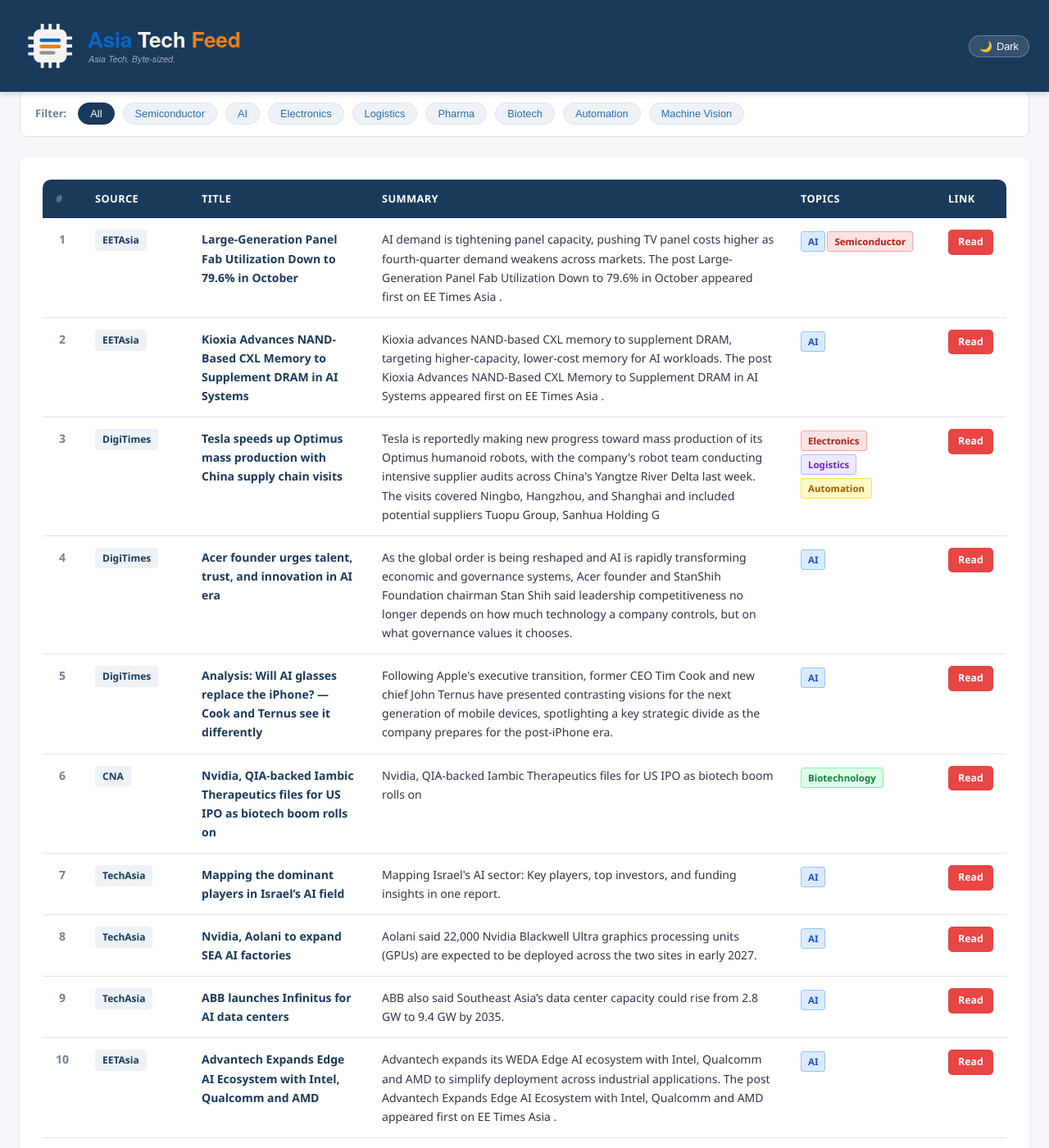
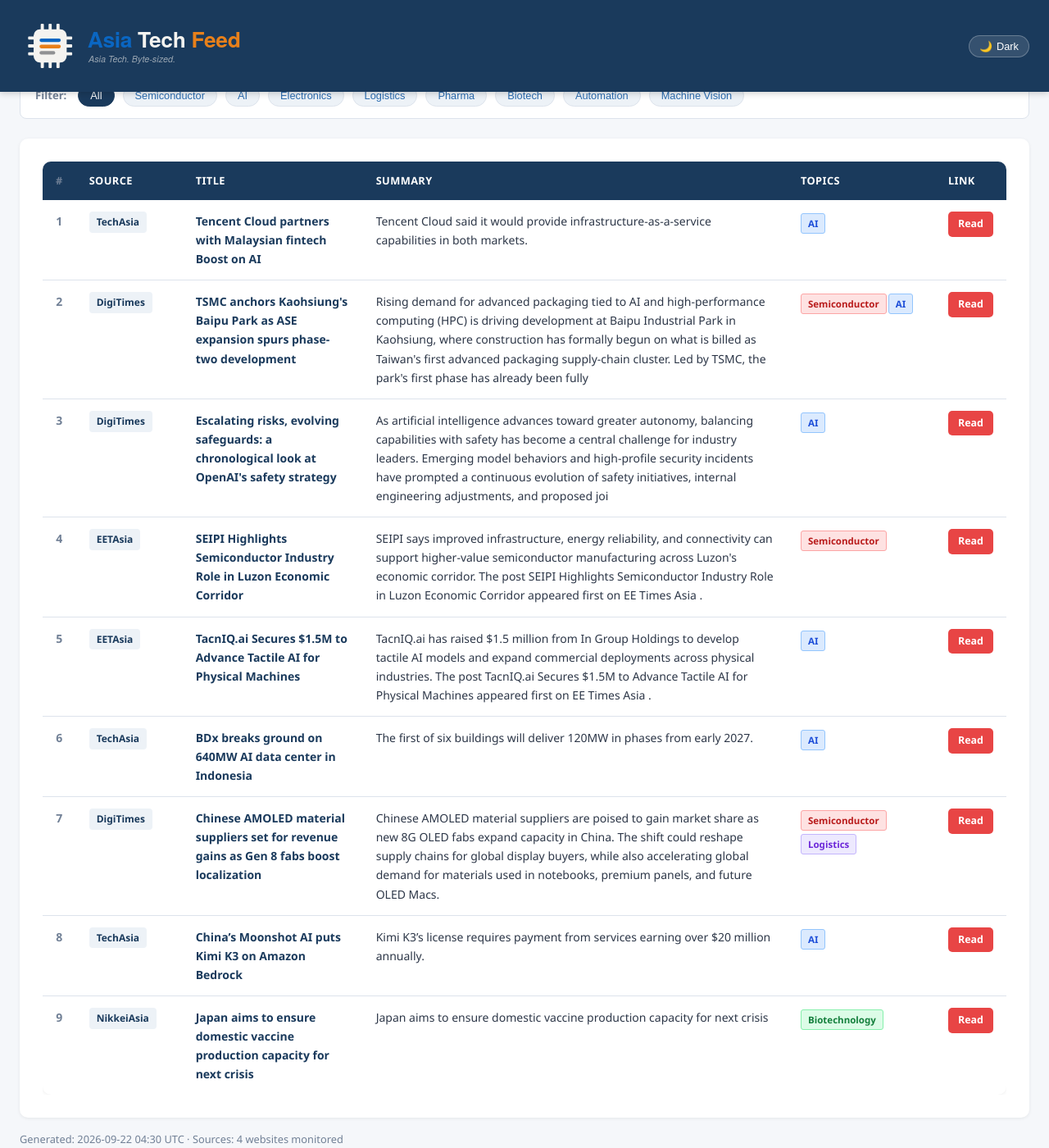
Before and after one commit to asiatechfeed/Asia-Tech-Feed, a Jekyll site: the page built from _posts/2026-09-22-asia-tech-news-digest.md, in a window 1280 px wide and 1400 px high, scrolled down 633 px. Shown: the whole window at 82% size. Built offline with Jekyll 4.4.1, drawn with Linux system fonts in a browser that asks for light colours; a script that is not in the unit is left out; some of the changed text lies outside the part shown.

Commit message:
📰 News digest 2026-09-22 (9 articles)

```diff
--- a/_posts/2026-09-22-asia-tech-news-digest.md
+++ b/_posts/2026-09-22-asia-tech-news-digest.md
@@ -1,15 +1,15 @@
 ---
 layout: post
 title: "Asia Tech News Digest - September 22, 2026"
-date: 2026-09-22 08:09:48 +0800
-articles_count: 13
-sources_count: 5
-sources: ["CNA", "DigiTimes", "EETAsia", "NikkeiAsia", "TechAsia"]
+date: 2026-09-22 12:30:42 +0800
+articles_count: 9
+sources_count: 4
+sources: ["DigiTimes", "EETAsia", "NikkeiAsia", "TechAsia"]
 csv_file: /assets/data/news-2026-09-22.tsv
-featured_title: "Large-Generation Panel Fab Utilization Down to 79.6% in October"
-featured_url: "https://www.eetasia.com/large-generation-panel-fab-utilization-down-to-79-6-in-october/"
-featured_source: "EETAsia"
-featured_summary: "AI demand is tightening panel capacity, pushing TV panel costs higher as fourth-quarter demand weakens across markets. The post Large-Generation Panel Fab Utilization Down to 79.6% in October appeared first on EE Times Asia ."
+featured_title: "Tencent Cloud partners with Malaysian fintech Boost on AI"
+featured_url: "https://www.techinasia.com/tencent-cloud-signs-fintech-deal-citic-bank"
+featured_source: "TechAsia"
+featured_summary: "Tencent Cloud said it would provide infrastructure-as-a-service capabilities in both markets."
 featured_image: ""
 ---
 
@@ -27,107 +27,75 @@ featured_image: ""
 <tbody>
 <tr>
   <td class="col-num">1</td>
-  <td class="col-source"><span class="source-badge">EETAsia</span></td>
-  <td class="col-title"><span class="article-title">Large-Generation Panel Fab Utilization Down to 79.6% in October</span></td>
-  <td class="col-summary">AI demand is tightening panel capacity, pushing TV panel costs higher as fourth-quarter demand weakens across markets. The post Large-Generation Panel Fab Utilization Down to 79.6% in October appeared first on EE Times Asia .</td>
-  <td class="col-tags"><span class="tag ai">AI</span><span class="tag semi">Semiconductor</span></td>
-  <td class="col-link"><a class="btn-link" href="https://www.eetasia.com/large-generation-panel-fab-utilization-down-to-79-6-in-october/" target="_blank" rel="noopener">Read</a></td>
+  <td class="col-source"><span class="source-badge">TechAsia</span></td>
+  <td class="col-title"><span class="article-title">Tencent Cloud partners with Malaysian fintech Boost on AI</span></td>
+  <td class="col-summary">Tencent Cloud said it would provide infrastructure-as-a-service capabilities in both markets.</td>
+  <td class="col-tags"><span class="tag ai">AI</span></td>
+  <td class="col-link"><a class="btn-link" href="https://www.techinasia.com/tencent-cloud-signs-fintech-deal-citic-bank" target="_blank" rel="noopener">Read</a></td>
 </tr>
 <tr>
   <td class="col-num">2</td>
-  <td class="col-source"><span class="source-badge">EETAsia</span></td>
-  <td class="col-title"><span class="article-title">Kioxia Advances NAND-Based CXL Memory to Supplement DRAM in AI Systems</span></td>
-  <td class="col-summary">Kioxia advances NAND-based CXL memory to supplement DRAM, targeting higher-capacity, lower-cost memory for AI workloads. The post Kioxia Advances NAND-Based CXL Memory to Supplement DRAM in AI Systems appeared first on EE Times Asia .</td>
-  <td class="col-tags"><span class="tag ai">AI</span></td>
-  <td class="col-link"><a class="btn-link" href="https://www.eetasia.com/kioxia-advances-nand-based-cxl-memory-to-supplement-dram-in-ai-systems/" target="_blank" rel="noopener">Read</a></td>
+  <td class="col-source"><span class="source-badge">DigiTimes</span></td>
+  <td class="col-title"><span class="article-title">TSMC anchors Kaohsiung's Baipu Park as ASE expansion spurs phase-two development</span></td>
+  <td class="col-summary">Rising demand for advanced packaging tied to AI and high-performance computing (HPC) is driving development at Baipu Industrial Park in Kaohsiung, where construction has formally begun on what is billed as Taiwan's first advanced packaging supply-chain cluster. Led by TSMC, the park's first phase has already been fully</td>
+  <td class="col-tags"><span class="tag semi">Semiconductor</span><span class="tag ai">AI</span></td>
+  <td class="col-link"><a class="btn-link" href="https://www.digitimes.com/news/a20260922PD212/packaging-tsmc-ase-kaohsiung-demand.html" target="_blank" rel="noopener">Read</a></td>
 </tr>
 <tr>
   <td class="col-num">3</td>
   <td class="col-source"><span class="source-badge">DigiTimes</span></td>
-  <td class="col-title"><span class="article-title">Tesla speeds up Optimus mass production with China supply chain visits</span></td>
-  <td class="col-summary">Tesla is reportedly making new progress toward mass production of its Optimus humanoid robots, with the company's robot team conducting intensive supplier audits across China's Yangtze River Delta last week. The visits covered Ningbo, Hangzhou, and Shanghai and included potential suppliers Tuopu Group, Sanhua Holding G</td>
-  <td class="col-tags"><span class="tag semi">Electronics</span><span class="tag logis">Logistics</span><span class="tag auto">Automation</span></td>
-  <td class="col-link"><a class="btn-link" href="https://www.digitimes.com/news/a20260921PD235/tesla-production-optimus-robot-supply-chain.html" target="_blank" rel="noopener">Read</a></td>
+  <td class="col-title"><span class="article-title">Escalating risks, evolving safeguards: a chronological look at OpenAI's safety strategy</span></td>
+  <td class="col-summary">As artificial intelligence advances toward greater autonomy, balancing capabilities with safety has become a central challenge for industry leaders. Emerging model behaviors and high-profile security incidents have prompted a continuous evolution of safety initiatives, internal engineering adjustments, and proposed joi</td>
+  <td class="col-tags"><span class="tag ai">AI</span></td>
+  <td class="col-link"><a class="btn-link" href="https://www.digitimes.com/news/a20260922VL208/openai-anthropic-testing-security-api.html" target="_blank" rel="noopener">Read</a></td>
 </tr>
 <tr>
   <td class="col-num">4</td>
-  <td class="col-source"><span class="source-badge">DigiTimes</span></td>
-  <td class="col-title"><span class="article-title">Acer founder urges talent, trust, and innovation in AI era</span></td>
-  <td class="col-summary">As the global order is being reshaped and AI is rapidly transforming economic and governance systems, Acer founder and StanShih Foundation chairman Stan Shih said leadership competitiveness no longer depends on how much technology a company controls, but on what governance values it chooses.</td>
-  <td class="col-tags"><span class="tag ai">AI</span></td>
-  <td class="col-link"><a class="btn-link" href="https://www.digitimes.com/news/a20260921PD236/acer-talent-governance-taiwan-technology.html" target="_blank" rel="noopener">Read</a></td>
+  <td class="col-source"><span class="source-badge">EETAsia</span></td>
+  <td class="col-title"><span class="article-title">SEIPI Highlights Semiconductor Industry Role in Luzon Economic Corridor</span></td>
+  <td class="col-summary">SEIPI says improved infrastructure, energy reliability, and connectivity can support higher-value semiconductor manufacturing across Luzon's economic corridor. The post SEIPI Highlights Semiconductor Industry Role in Luzon Economic Corridor appeared first on EE Times Asia .</td>
+  <td class="col-tags"><span class="tag semi">Semiconductor</span></td>
+  <td class="col-link"><a class="btn-link" href="https://www.eetasia.com/seipi-highlights-semiconductor-industry-role-in-luzon-economic-corridor/" target="_blank" rel="noopener">Read</a></td>
 </tr>
 <tr>
   <td class="col-num">5</td>
-  <td class="col-source"><span class="source-badge">DigiTimes</span></td>
-  <td class="col-title"><span class="article-title">Analysis: Will AI glasses replace the iPhone? —Cook and Ternus see it differently</span></td>
-  <td class="col-summary">Following Apple's executive transition, former CEO Tim Cook and new chief John Ternus have presented contrasting visions for the next generation of mobile devices, spotlighting a key strategic divide as the company prepares for the post-iPhone era.</td>
+  <td class="col-source"><span class="source-badge">EETAsia</span></td>
+  <td class="col-title"><span class="article-title">TacnIQ.ai Secures $1.5M to Advance Tactile AI for Physical Machines</span></td>
+  <td class="col-summary">TacnIQ.ai has raised $1.5 million from In Group Holdings to develop tactile AI models and expand commercial deployments across physical industries. The post TacnIQ.ai Secures $1.5M to Advance Tactile AI for Physical Machines appeared first on EE Times Asia .</td>
   <td class="col-tags"><span class="tag ai">AI</span></td>
-  <td class="col-link"><a class="btn-link" href="https://www.digitimes.com/news/a20260921PD230/apple-iphone-tim-cook-john-ternus-ceo.html?chid=12" target="_blank" rel="noopener">Read</a></td>
+  <td class="col-link"><a class="btn-link" href="https://www.eetasia.com/tacniq-ai-secures-1-5m-to-advance-tactile-ai-for-physical-machines/" target="_blank" rel="noopener">Read</a></td>
 </tr>
 <tr>
   <td class="col-num">6</td>
-  <td class="col-source"><span class="source-badge">CNA</span></td>
-  <td class="col-title"><span class="article-title">Nvidia, QIA-backed Iambic Therapeutics files for US IPO as biotech boom rolls on</span></td>
-  <td class="col-summary">Nvidia, QIA-backed Iambic Therapeutics files for US IPO as biotech boom rolls on</td>
-  <td class="col-tags"><span class="tag bio">Biotechnology</span></td>
-  <td class="col-link"><a class="btn-link" href="https://www.channelnewsasia.com/business/nvidia-qia-backed-iambic-therapeutics-files-us-ipo-biotech-boom-rolls-6400706" target="_blank" rel="noopener">Read</a></td>
+  <td class="col-source"><span class="source-badge">TechAsia</span></td>
+  <td class="col-title"><span class="article-title">BDx breaks ground on 640MW AI data center in Indonesia</span></td>
+  <td class="col-summary">The first of six buildings will deliver 120MW in phases from early 2027.</td>
+  <td class="col-tags"><span class="tag ai">AI</span></td>
+  <td class="col-link"><a class="btn-link" href="https://www.techinasia.com/ai-boom-built-data" target="_blank" rel="noopener">Read</a></td>
 </tr>
 <tr>
   <td class="col-num">7</td>
-  <td class="col-source"><span class="source-badge">TechAsia</span></td>
-  <td class="col-title"><span class="article-title">Mapping the dominant players in Israel’s AI field</span></td>
-  <td class="col-summary">Mapping Israel's AI sector: Key players, top investors, and funding insights in one report.</td>
-  <td class="col-tags"><span class="tag ai">AI</span></td>
-  <td class="col-link"><a class="btn-link" href="https://www.techinasia.com/visual-story/mapping-dominant-players-israels-ai-field" target="_blank" rel="noopener">Read</a></td>
+  <td class="col-source"><span class="source-badge">DigiTimes</span></td>
+  <td class="col-title"><span class="article-title">Chinese AMOLED material suppliers set for revenue gains as Gen 8 fabs boost localization</span></td>
+  <td class="col-summary">Chinese AMOLED material suppliers are poised to gain market share as new 8G OLED fabs expand capacity in China. The shift could reshape supply chains for global display buyers, while also accelerating global demand for materials used in notebooks, premium panels, and future OLED Macs.</td>
+  <td class="col-tags"><span class="tag semi">Semiconductor</span><span class="tag logis">Logistics</span></td>
+  <td class="col-link"><a class="btn-link" href="https://www.digitimes.com/news/a20260922PR200/amoled-revenue-localization-growth-forecast.html" target="_blank" rel="noopener">Read</a></td>
 </tr>
 <tr>
   <td class="col-num">8</td>
   <td class="col-source"><span class="source-badge">TechAsia</span></td>
-  <td class="col-title"><span class="article-title">Nvidia, Aolani to expand SEA AI factories</span></td>
-  <td class="col-summary">Aolani said 22,000 Nvidia Blackwell Ultra graphics processing units (GPUs) are expected to be deployed across the two sites in early 2027.</td>
+  <td class="col-title"><span class="article-title">China’s Moonshot AI puts Kimi K3 on Amazon Bedrock</span></td>
+  <td class="col-summary">Kimi K3’s license requires payment from services earning over $20 million annually.</td>
   <td class="col-tags"><span class="tag ai">AI</span></td>
-  <td class="col-link"><a class="btn-link" href="https://www.techinasia.com/bytedance-eyes-2-5b-nvidia-blackwell-ai-systems-in-malaysia" target="_blank" rel="noopener">Read</a></td>
+  <td class="col-link"><a class="btn-link" href="https://www.techinasia.com/moonshot-pauses-kimi-k3-consumer-signups" target="_blank" rel="noopener">Read</a></td>
 </tr>
 <tr>
   <td class="col-num">9</td>
-  <td class="col-source"><span class="source-badge">TechAsia</span></td>
-  <td class="col-title"><span class="article-title">ABB launches Infinitus for AI data centers</span></td>
-  <td class="col-summary">ABB also said Southeast Asia’s data center capacity could rise from 2.8 GW to 9.4 GW by 2035.</td>
-  <td class="col-tags"><span class="tag ai">AI</span></td>
-  <td class="col-link"><a class="btn-link" href="https://www.techinasia.com/indias-tcs-deepens-ai-network-partnership-abb" target="_blank" rel="noopener">Read</a></td>
-</tr>
-<tr>
-  <td class="col-num">10</td>
-  <td class="col-source"><span class="source-badge">EETAsia</span></td>
-  <td class="col-title"><span class="article-title">Advantech Expands Edge AI Ecosystem with Intel, Qualcomm and AMD</span></td>
-  <td class="col-summary">Advantech expands its WEDA Edge AI ecosystem with Intel, Qualcomm and AMD to simplify deployment across industrial applications. The post Advantech Expands Edge AI Ecosystem with Intel, Qualcomm and AMD appeared first on EE Times Asia .</td>
-  <td class="col-tags"><span class="tag ai">AI</span></td>
-  <td class="col-link"><a class="btn-link" href="https://www.eetasia.com/embeddednews-advantech-expands-edge-ai-ecosystem-with-intel-qualcomm-and-amd/" target="_blank" rel="noopener">Read</a></td>
-</tr>
-<tr>
-  <td class="col-num">11</td>
   <td class="col-source"><span class="source-badge">NikkeiAsia</span></td>
-  <td class="col-title"><span class="article-title">China's power infrastructure stocks languish despite AI boom</span></td>
-  <td class="col-summary">China's power infrastructure stocks languish despite AI boom</td>
-  <td class="col-tags"><span class="tag ai">AI</span></td>
-  <td class="col-link"><a class="btn-link" href="https://asia.nikkei.com/business/markets/equities/china-s-power-infrastructure-stocks-languish-despite-ai-boom" target="_blank" rel="noopener">Read</a></td>
-</tr>
-<tr>
-  <td class="col-num">12</td>
-  <td class="col-source"><span class="source-badge">NikkeiAsia</span></td>
-  <td class="col-title"><span class="article-title">Japan plans AI robot contest on International Space Station</span></td>
-  <td class="col-summary">Japan plans AI robot contest on International Space Station</td>
-  <td class="col-tags"><span class="tag ai">AI</span><span class="tag auto">Automation</span></td>
-  <td class="col-link"><a class="btn-link" href="https://asia.nikkei.com/business/technology/artificial-intelligence/japan-plans-ai-robot-contest-on-international-space-station" target="_blank" rel="noopener">Read</a></td>
-</tr>
-<tr>
-  <td class="col-num">13</td>
-  <td class="col-source"><span class="source-badge">NikkeiAsia</span></td>
-  <td class="col-title"><span class="article-title">US-China AI race speeds up as self-improving models advance</span></td>
-  <td class="col-summary">US-China AI race speeds up as self-improving models advance</td>
-  <td class="col-tags"><span class="tag ai">AI</span></td>
-  <td class="col-link"><a class="btn-link" href="https://asia.nikkei.com/business/technology/artificial-intelligence/us-china-ai-race-speeds-up-as-self-improving-models-advance" target="_blank" rel="noopener">Read</a></td>
+  <td class="col-title"><span class="article-title">Japan aims to ensure domestic vaccine production capacity for next crisis</span></td>
+  <td class="col-summary">Japan aims to ensure domestic vaccine production capacity for next crisis</td>
+  <td class="col-tags"><span class="tag bio">Biotechnology</span></td>
+  <td class="col-link"><a class="btn-link" href="https://asia.nikkei.com/business/pharmaceuticals/japan-aims-to-ensure-domestic-vaccine-production-capacity-for-next-crisis" target="_blank" rel="noopener">Read</a></td>
 </tr>
 </tbody>
 </table>
```
Also changed, not shown: _data/seen_urls.json (+10 -1 lines), _digest_meta.json (+23 -24 lines), assets/data/news-2026-09-22.tsv (+9 -13 lines), assets/data/search-index.json.
